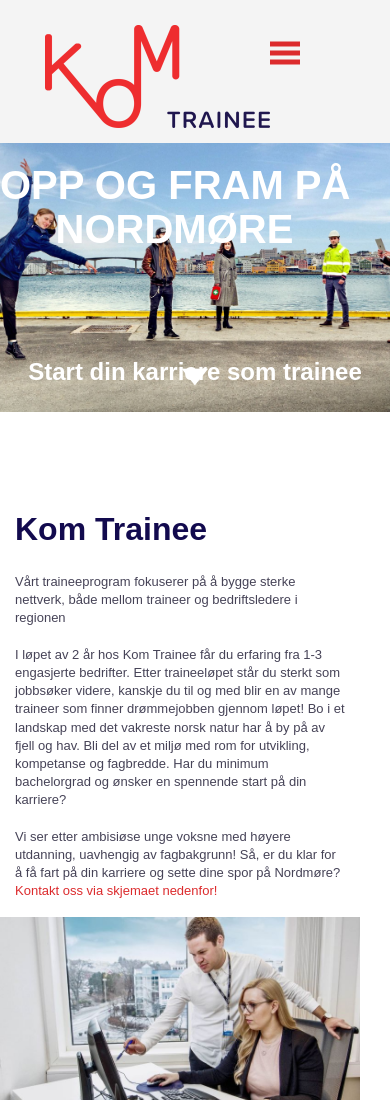
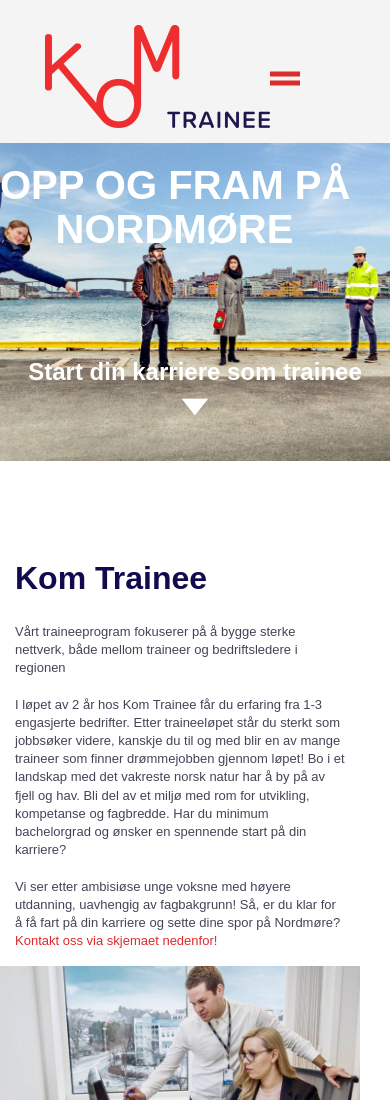
Before and after one commit to melka-web/melka-trainee, a plain HTML site: page index.html in a window 390 px wide. Shown: the top 1100 px of the page. Drawn offline with nearby package versions, Linux system fonts and the light colour scheme; a script that the page names is missing; a web font is replaced by a local one.

Commit message:
endret stilen på font-iconer

```diff
--- a/snack.css
+++ b/snack.css
@@ -210,10 +210,13 @@ body{
 	textarea {
  	 width: 100%;
   	height: 150px;
-}
-.note{
-	font-size: 70px;
-}
+	}
+	.note{
+		font-size: 70px;
+	}
+	span{
+		margin-bottom: 8px;
+	}
 }
 
 @media only screen and (min-width: 1489px) {
@@ -269,6 +272,9 @@ body{
 	.note{
 	font-size: 40px;
 	}
+	span{
+		margin-top: 30px;
+	}
 }
 .inputs{
 	width: 100%;
@@ -312,3 +318,10 @@ body{
 	margin-right: 10px;
 	margin-bottom: 35px;
 }
+span{
+	height: 30px;
+	text-align: center;
+}
+#myBtn:hover {
+ color: #555; /* Add a dark-grey background on hover */
+}
```
